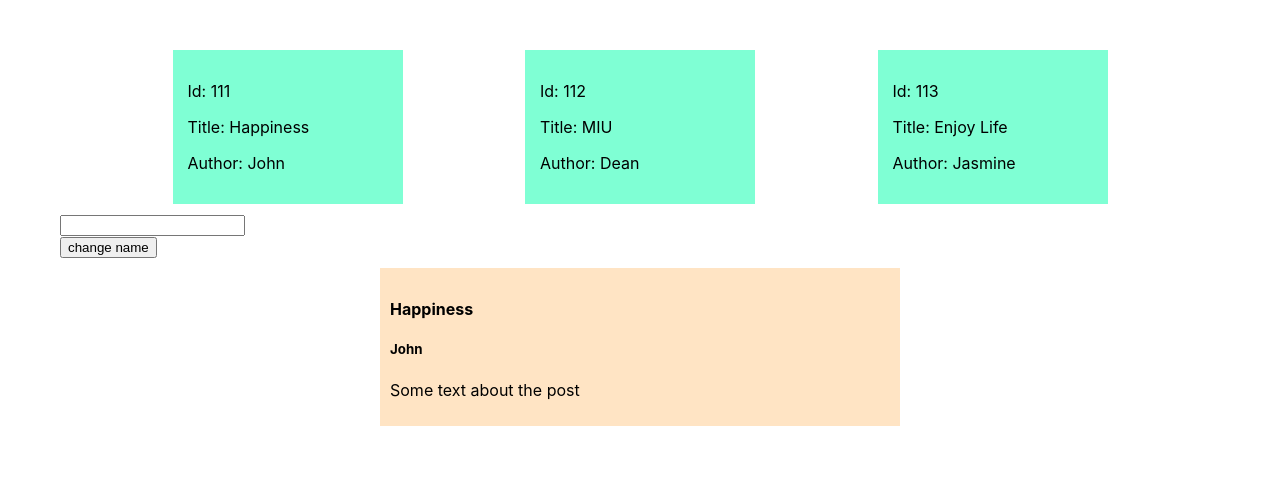
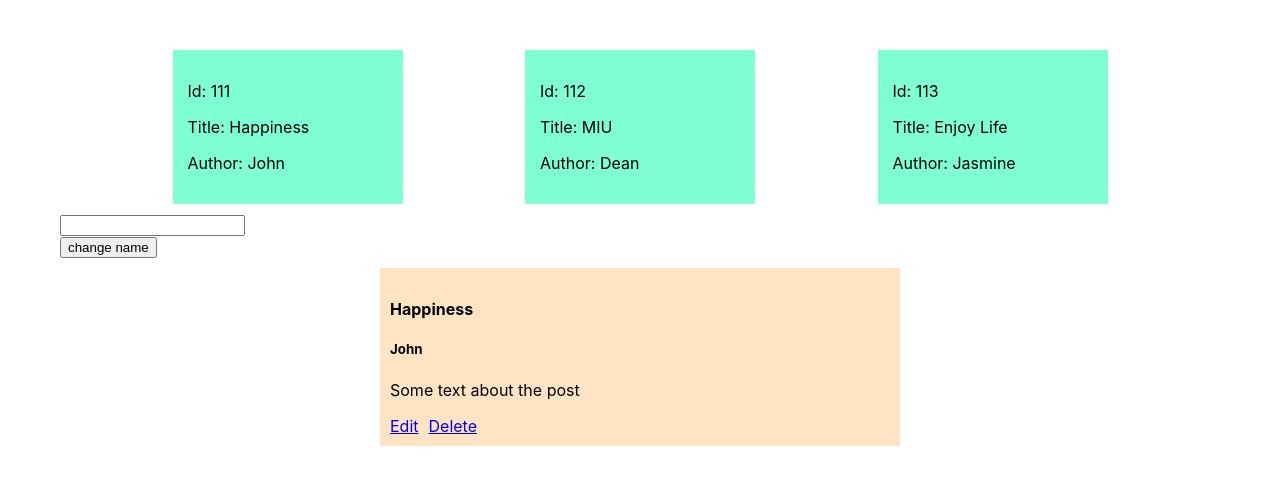
Before and after one commit to fuadmiu/waa-react-labs, a React (Create React App) app: page / in a window 1280 px wide. Shown: the top 484 px of the page. Built offline with nearby package versions, Linux system fonts and the light colour scheme.

Commit message:
minor style changes

```diff
--- a/src/components/PostDetail/PostDetail.css
+++ b/src/components/PostDetail/PostDetail.css
@@ -4,3 +4,6 @@
     margin: auto;
     padding: 10px;
 }
+.detail-action a {
+    margin-right: 10px;
+}
--- a/src/components/PostDetail/PostDetail.js
+++ b/src/components/PostDetail/PostDetail.js
@@ -8,6 +8,10 @@ const PostDetail = (props) => {
             <h4>{title}</h4>
             <h5>{author}</h5>
             <p>Some text about the post</p>
+            <div className='detail-action'>
+                <a href='/'>Edit</a>
+                <a href='/'>Delete</a>
+            </div>
         </div>
     );
 };
```
